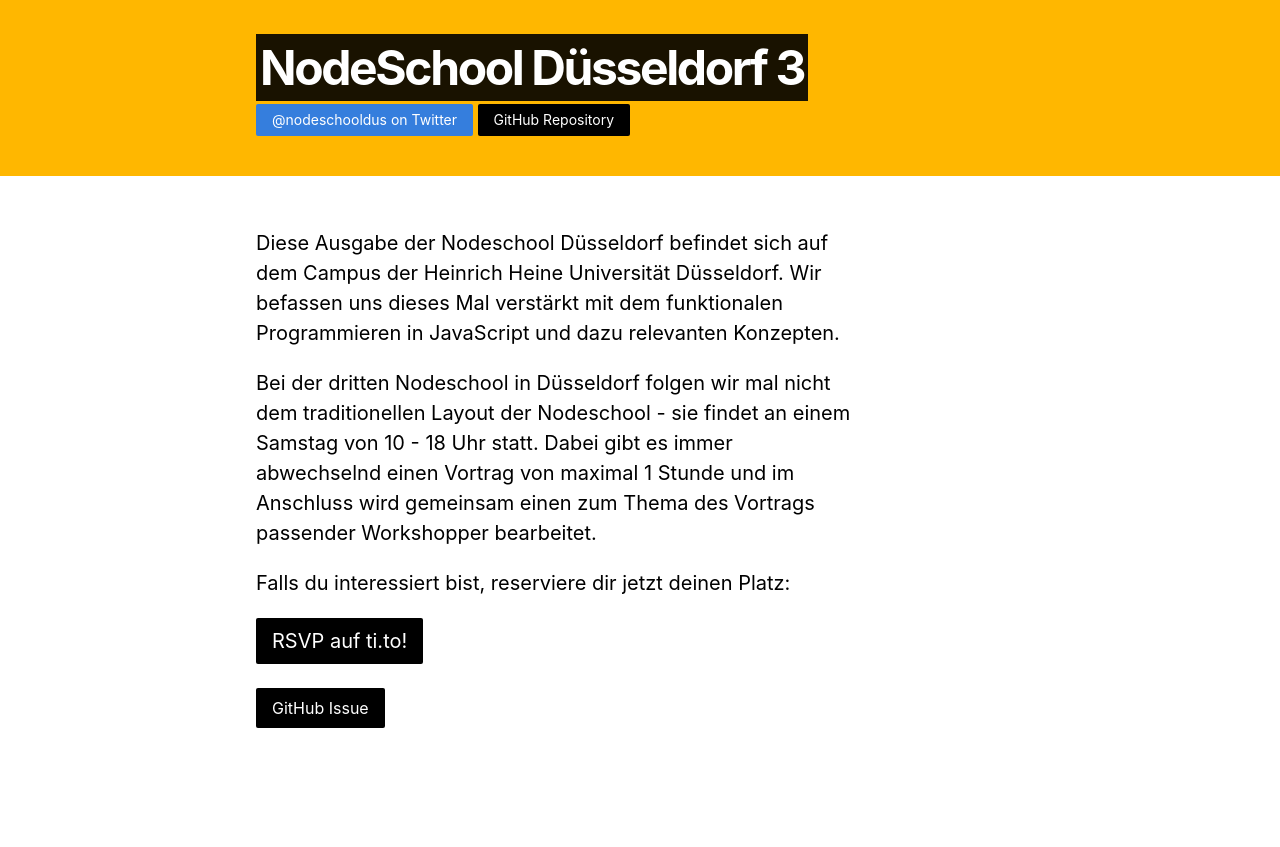
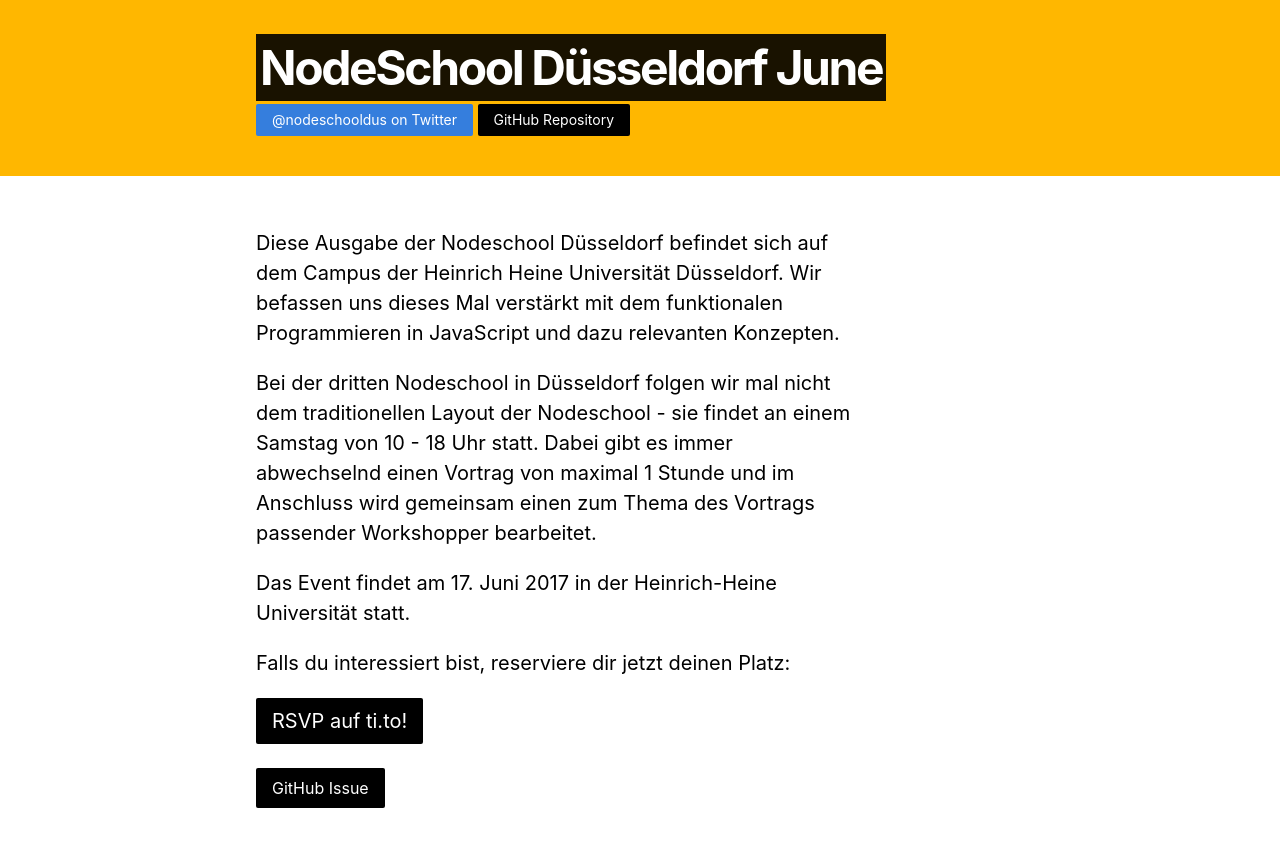
Before and after one commit to nodeschool/dusseldorf, a Jekyll site: the page built from _events/3.md, in a window 1280 px wide. Shown: the top 847 px of the page. Built offline with Jekyll 4.4.1, drawn with Linux system fonts in a browser that asks for light colours.

Commit message:
add date info

```diff
--- a/_events/3.md
+++ b/_events/3.md
@@ -1,7 +1,7 @@
 ---
 number: 3
 layout: event
-title: NodeSchool Düsseldorf 3
+title: NodeSchool Düsseldorf June
 when: 2017-06-17
 where: Heinrich-Heine Universität
 reservation: https://ti.to/nodeschooldus/3
@@ -14,3 +14,5 @@ Wir befassen uns dieses Mal verstärkt mit dem funktionalen Programmieren in Jav
 Bei der dritten Nodeschool in Düsseldorf folgen wir mal nicht dem traditionellen Layout der Nodeschool -
 sie findet an einem Samstag von 10 - 18 Uhr statt. Dabei gibt es immer abwechselnd einen Vortrag von
 maximal 1 Stunde und im Anschluss wird gemeinsam einen zum Thema des Vortrags passender Workshopper bearbeitet.
+
+Das Event findet am 17. Juni 2017 in der Heinrich-Heine Universität statt.
```
